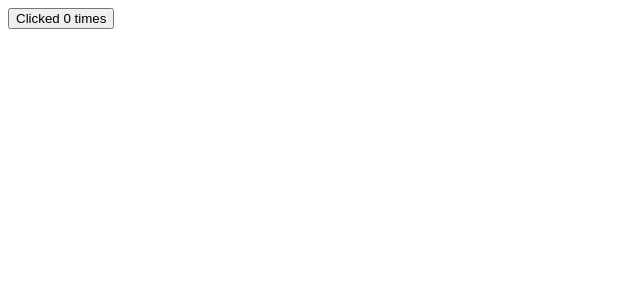
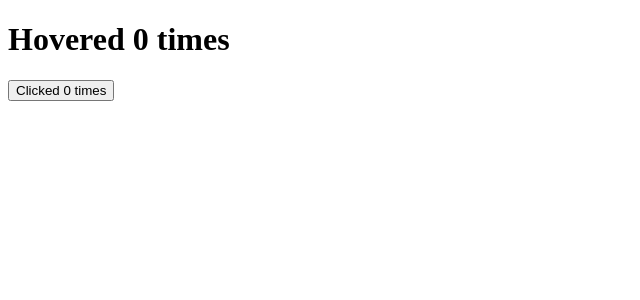
Before and after one commit to naimahassan43/react-higher-order-component, a React (Create React App) app: page / in a window 1280 px wide. Shown: the top 300 px of the page, without its empty margins (0-640 px from the left). Built offline with nearby package versions, Linux system fonts and the light colour scheme.

Commit message:
Hover Counter

```diff
--- a/src/App.js
+++ b/src/App.js
@@ -1,8 +1,10 @@
 import ClickCounter from "./component/ClickCounter";
+import HoverCounter from "./component/HoverCounter";
 
 function App() {
   return (
     <div className="app">
+      <HoverCounter />
       <ClickCounter />
     </div>
   );
--- /dev/null
+++ b/src/component/HoverCounter.js
@@ -0,0 +1,22 @@
+import React from "react";
+
+class HoverCounter extends React.Component {
+  state = {
+    count: 0,
+  };
+
+  incrementCount = () => {
+    this.setState((prevState) => ({ count: prevState.count + 1 }));
+  };
+
+  render() {
+    const { count } = this.state;
+    return (
+      <div>
+        <h1 onMouseOver={this.incrementCount}>Hovered {count} times</h1>
+      </div>
+    );
+  }
+}
+
+export default HoverCounter;
```
